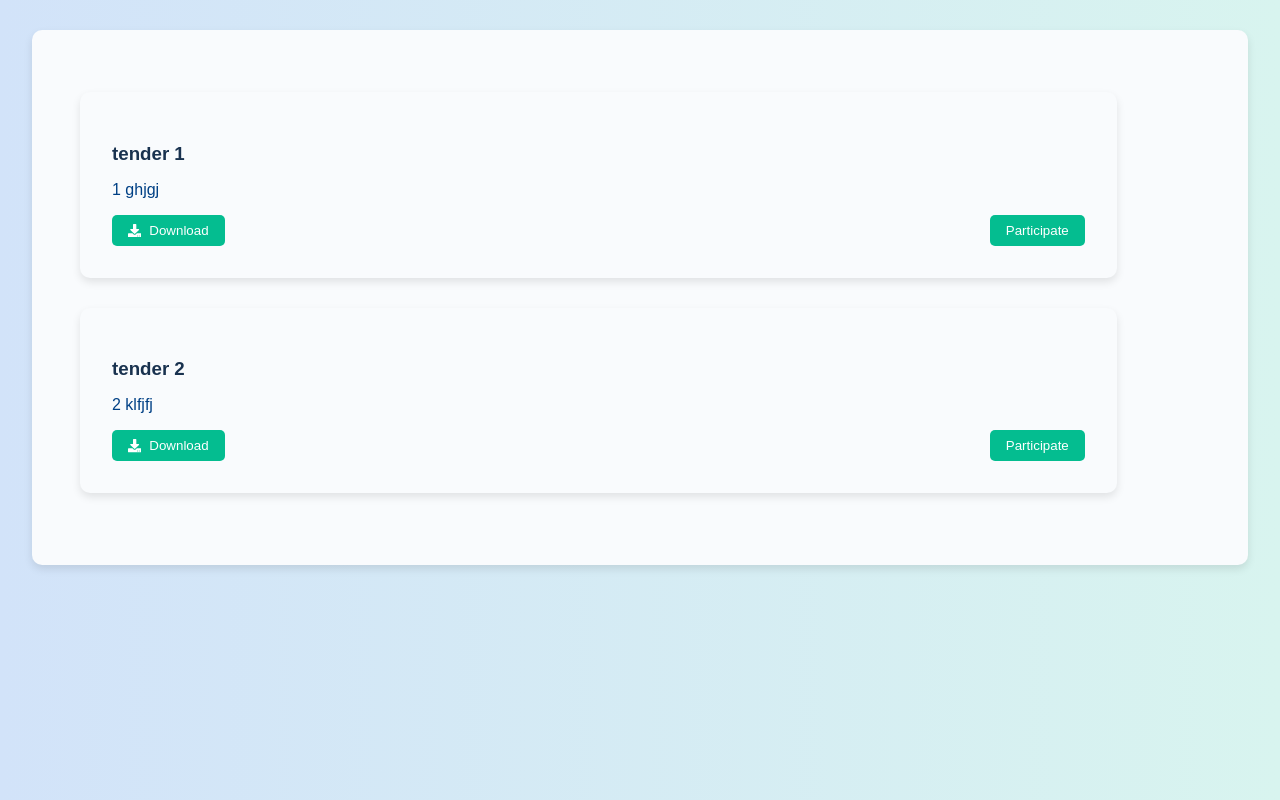
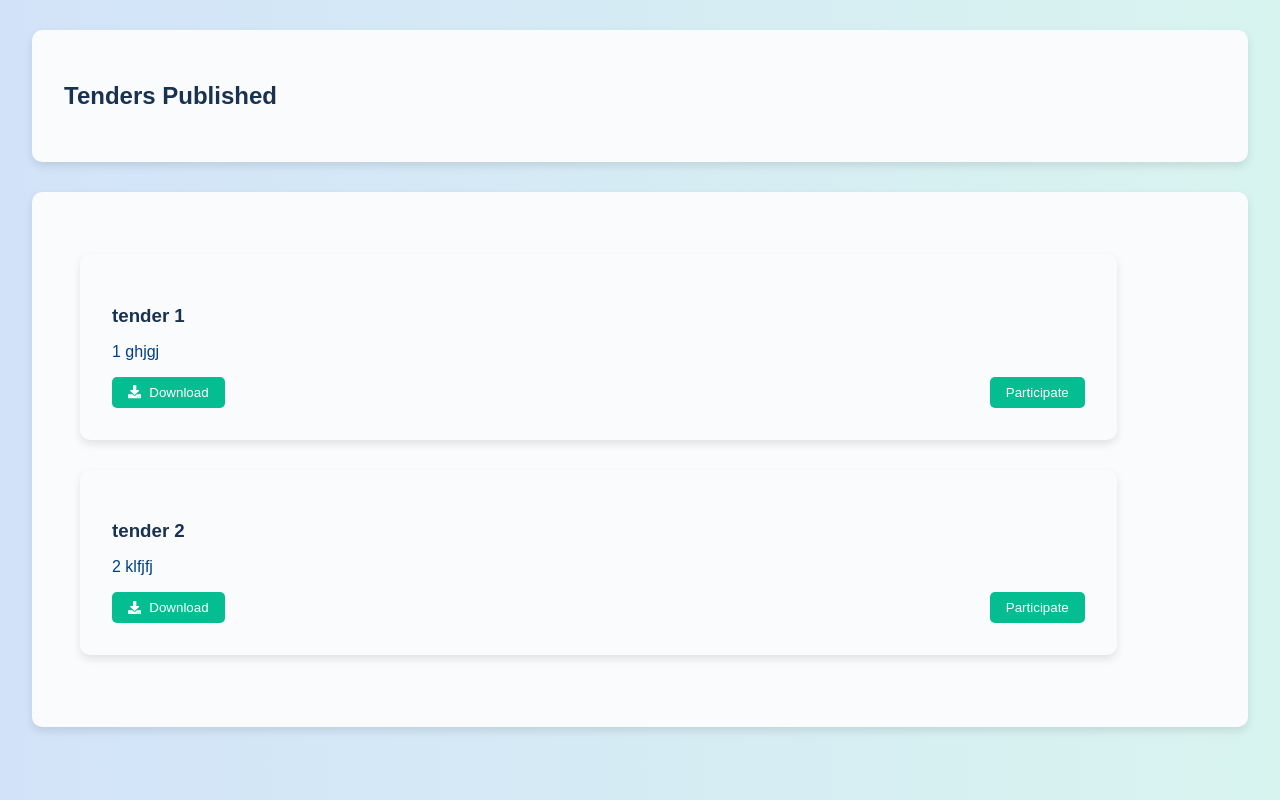
Before and after one commit to AP167/Docudeck-frontend, a React (Create React App) app: page /vendor-dashboard in a window 1280 px wide. Built offline with nearby package versions, Linux system fonts and the light colour scheme; no server answers.

Commit message:
removed warnings

```diff
--- a/src/components/DisplayRules.js
+++ b/src/components/DisplayRules.js
@@ -1,9 +1,8 @@
 import React from 'react'
-import { useState, useEffect } from 'react';
+import { useState } from 'react';
 import { FaSearch } from 'react-icons/fa';
 import PdfViewer from './PdfViewer';
 import './styles/DisplayRules.css'
-import { FaRegCalendarAlt } from 'react-icons/fa';
 import Chatbot from './Chatbot';
 
 const DisplayRules = () => {
@@ -27,7 +26,6 @@ const DisplayRules = () => {
   const deptList = ['Department of Finance', 'Department of Coal', 'Department of Power'];
   const ministryList = ['Ministry of Finance', 'Ministry of Coal', 'Ministry of Power'];
 
-  const pdfFile = "http://africau.edu/images/default/sample.pdf"
 
   const handleSearch = async () => {
     const searchParams = {
--- a/src/components/TenderList.js
+++ b/src/components/TenderList.js
@@ -1,6 +1,6 @@
 import React from 'react'
 import { useNavigate } from 'react-router-dom';
-import { FaDownload, FaEye } from 'react-icons/fa';
+import { FaDownload } from 'react-icons/fa';
 import './styles/TenderList.css'
 
 const TenderCard = ({ tender, type }) => {
--- a/src/components/VendorDashboard.js
+++ b/src/components/VendorDashboard.js
@@ -11,7 +11,6 @@ const VendorDashboard = () => {
         // Replace this with your actual API call
         const fetchData = async () => {
           try {
-            const taId = '1';
             const apiUrl = `http://localhost:5000/fetch-tenders`;
 
             const response = await fetch(apiUrl, {
@@ -39,6 +38,9 @@ const VendorDashboard = () => {
   return (
     <>
       <div className="dashboard-body body-container">
+        <div className="card tenders-published">
+          <h2>Tenders Published</h2>
+        </div>
         <div className="card">
           <div className="tdb-card">
               <TenderList tenders={tenders} type={"vendor"} />
--- a/src/components/styles/VendorDashboard.css
+++ b/src/components/styles/VendorDashboard.css
@@ -0,0 +1,3 @@
+/* .tenders-published{
+
+} */
```
